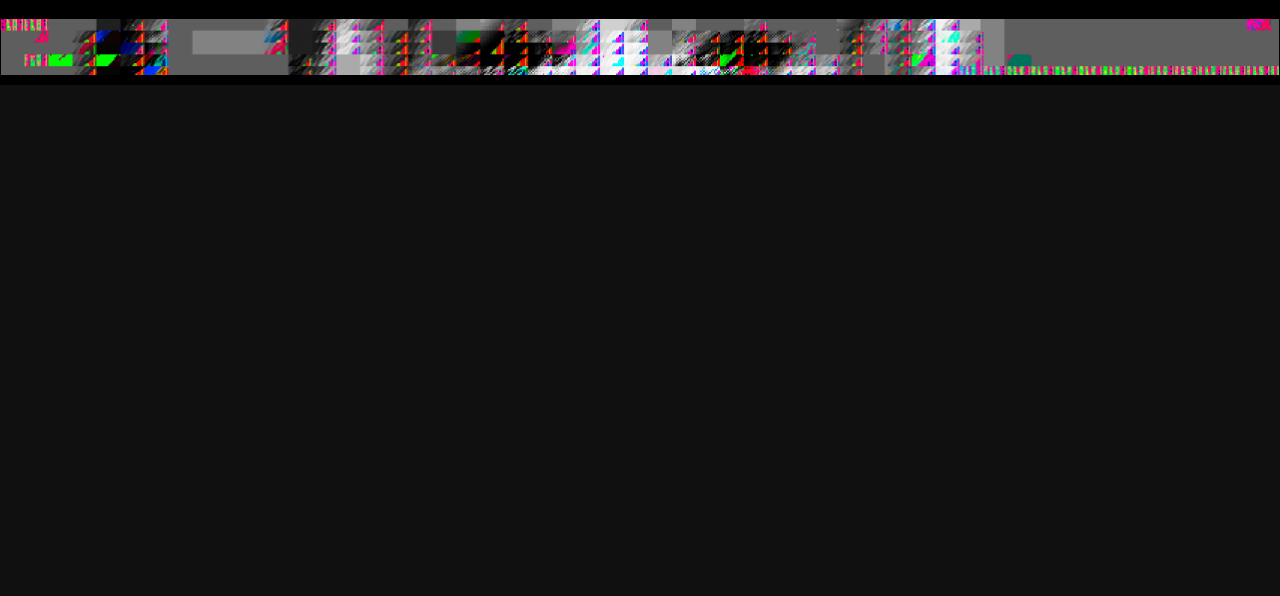
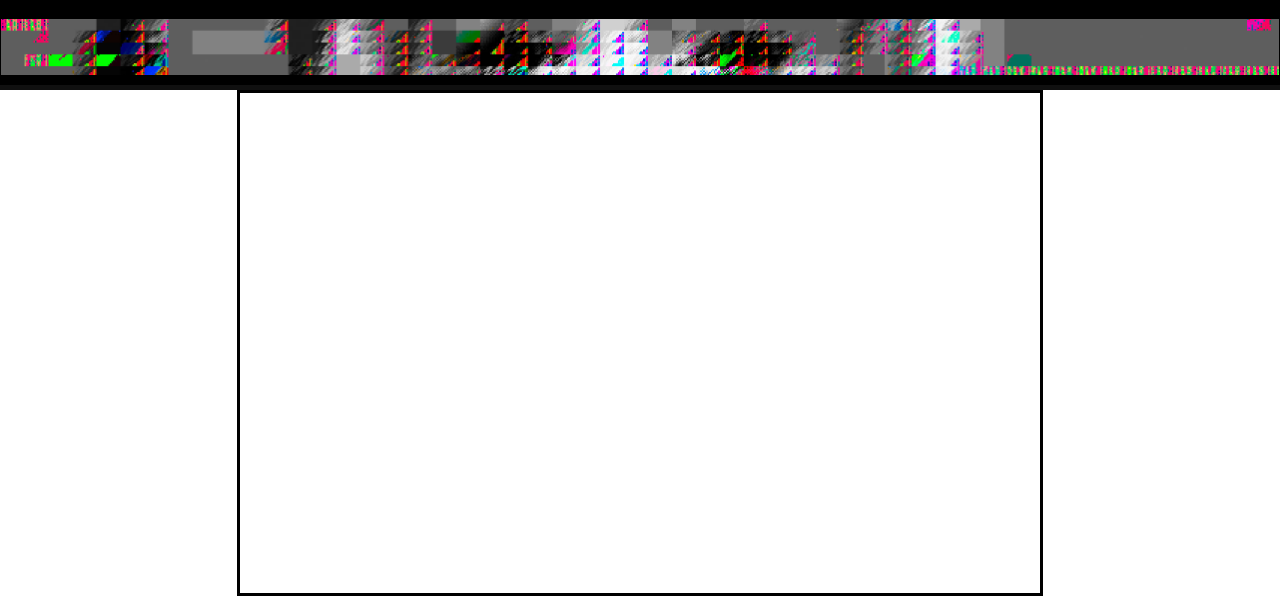
Before and after one commit to legodan99/legodan99.github.io, a plain HTML site: page merch.html in a window 1280 px wide. Shown: the part 204-800 px from the top of the page. Drawn offline with Linux system fonts and the light colour scheme.

Commit message:
Added canvas to merch page

```diff
--- a/CSS/style.css
+++ b/CSS/style.css
@@ -16,6 +16,14 @@ body {
 #banner {
 	max-width: 100%;
 	height: auto;
+}
+#customiser {
+	background-color: white;
+}
+canvas {
+	border-style: solid;
+	display: block;
+	margin: auto;
 }
 h1,h2 {
 	text-align: center;
--- /dev/null
+++ b/JS/custom.js
@@ -0,0 +1,2 @@
+var c = document.getElementById("myCanvas");
+var ctx = c.getContext("2d");
--- a/merch.html
+++ b/merch.html
@@ -19,7 +19,8 @@
 	<img src="Assets/Banner.png" id="banner" alt="banner">
 	</div>
 	<section id = "customiser">
-		<canvas id="myCanvas" width="200" height="100">Browser doesn't support canvas</canvas>
+		<canvas id="myCanvas" width="800" height="500">Browser doesn't support canvas</canvas>
 	</section>
+	<script src="JS/custom.js"></script>
 </body>
 </html>
```
